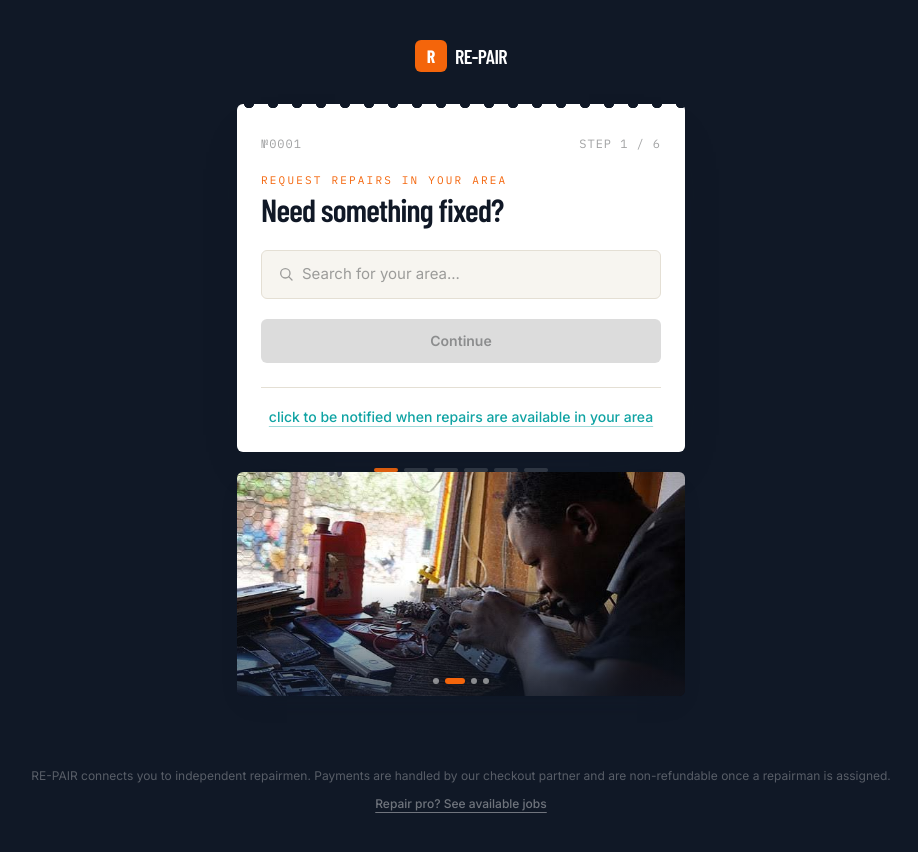
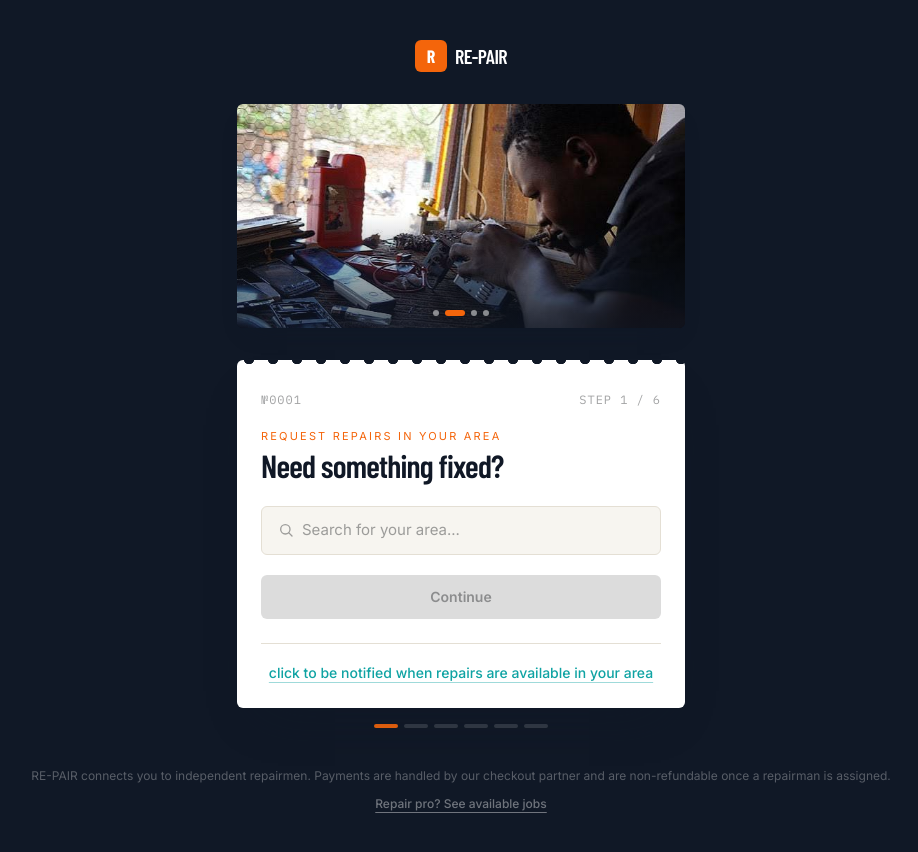
Before and after one commit to repair-ng/site_v1, a Next.js app: page / in a window 1280 px wide. Shown: the whole page, without its empty margins (179-1097 px from the left). Built offline with nearby package versions, Linux system fonts and the light colour scheme.

Commit message:
Carousel Corrections

```diff
--- a/app/page.tsx
+++ b/app/page.tsx
@@ -30,6 +30,7 @@ export default function Home() {
         </span>
       </div>
 
+      {step === "location" && <HeroCarousel images={HERO_IMAGES} />}
 
       {step === "location" && (
         <LocationStep
@@ -80,7 +81,7 @@ export default function Home() {
       )}
 
       {step === "confirmation" && <ConfirmationStep flow={flow} />}
-      {step === "location" && <HeroCarousel images={HERO_IMAGES} />}
+
       <p className="mt-10 text-center text-xs text-white/30">
         RE-PAIR connects you to independent repairmen. Payments are handled by
         our checkout partner and are non-refundable once a repairman is
--- a/components/JobTicket.tsx
+++ b/components/JobTicket.tsx
@@ -51,7 +51,7 @@ export function JobTicket({
           </span>
         </div>
 
-        <div className="mb-1 font-mono text-[11px] uppercase tracking-[0.2em] text-signal">
+        <div className="mb-1 font-body text-[11px] uppercase tracking-[0.2em] text-signal">
           {eyebrow}
         </div>
         <h1 className="font-display text-[32px] font-semibold leading-[1.05] tracking-tight text-navy">
```
Also changed, not shown: public/images/hero/electricalRepairMan.png (renamed from public/images/hero/electricalRepairManc.png).
